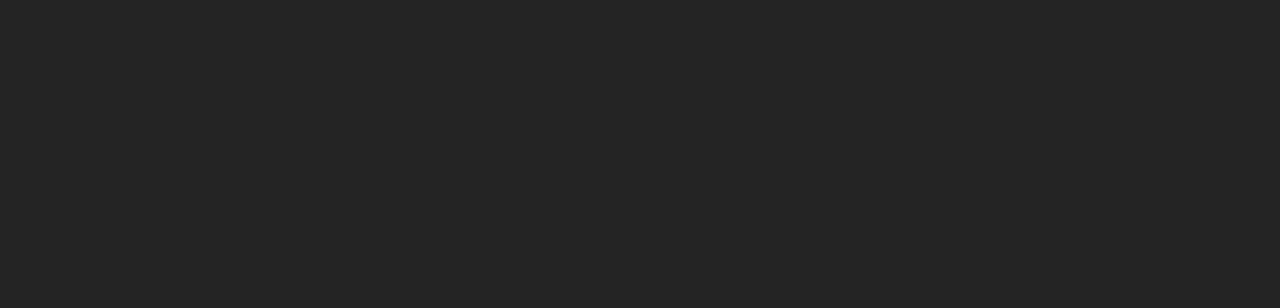
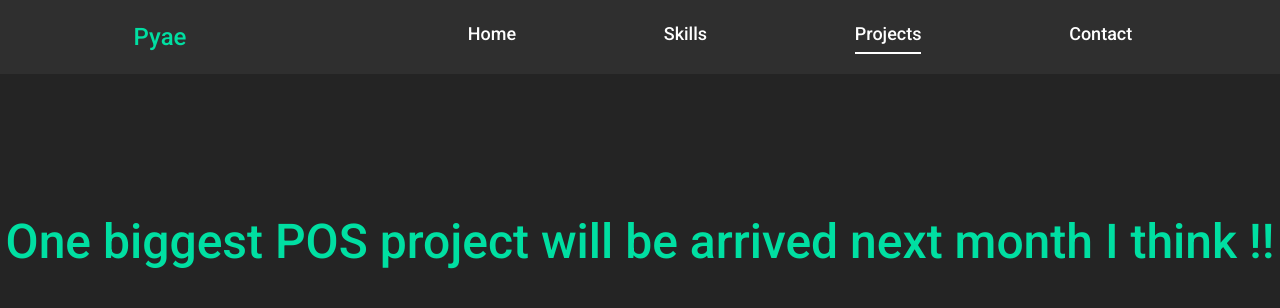
Before and after one commit to pyaephyohann/pyae-phyo-han, a React (Create React App) app: page /projects in a window 1280 px wide. Before the commit this address had no page. Shown: the top 308 px of the page. Built offline with nearby package versions, Linux system fonts and the light colour scheme.

Commit message:
feat: init projects components

```diff
--- /dev/null
+++ b/src/components/Projects.tsx
@@ -0,0 +1,13 @@
+import Layout from "./Layout";
+
+const Projects = () => {
+  return (
+    <Layout>
+      <div className="text-primary text-5xl text-center mt-36">
+        One biggest POS project will be arrived next month I think !!
+      </div>
+    </Layout>
+  );
+};
+
+export default Projects;
--- a/src/components/Router.tsx
+++ b/src/components/Router.tsx
@@ -1,6 +1,7 @@
 import { BrowserRouter, Route, Routes } from "react-router-dom";
 import App from "../App";
 import Skills from "./Skills";
+import Projects from "./Projects";
 
 const Router = () => {
   return (
@@ -8,6 +9,7 @@
       <Routes>
         <Route path="/" Component={App} />
         <Route path="/skills" Component={Skills} />
+        <Route path="/projects" Component={Projects} />
       </Routes>
     </BrowserRouter>
   );
```
